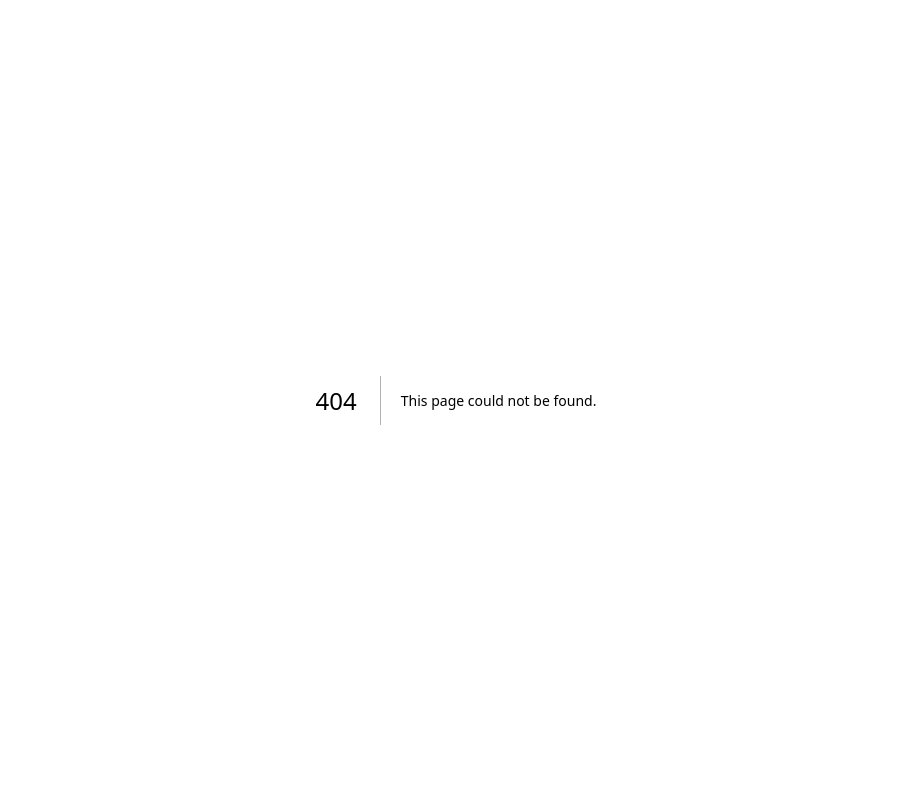
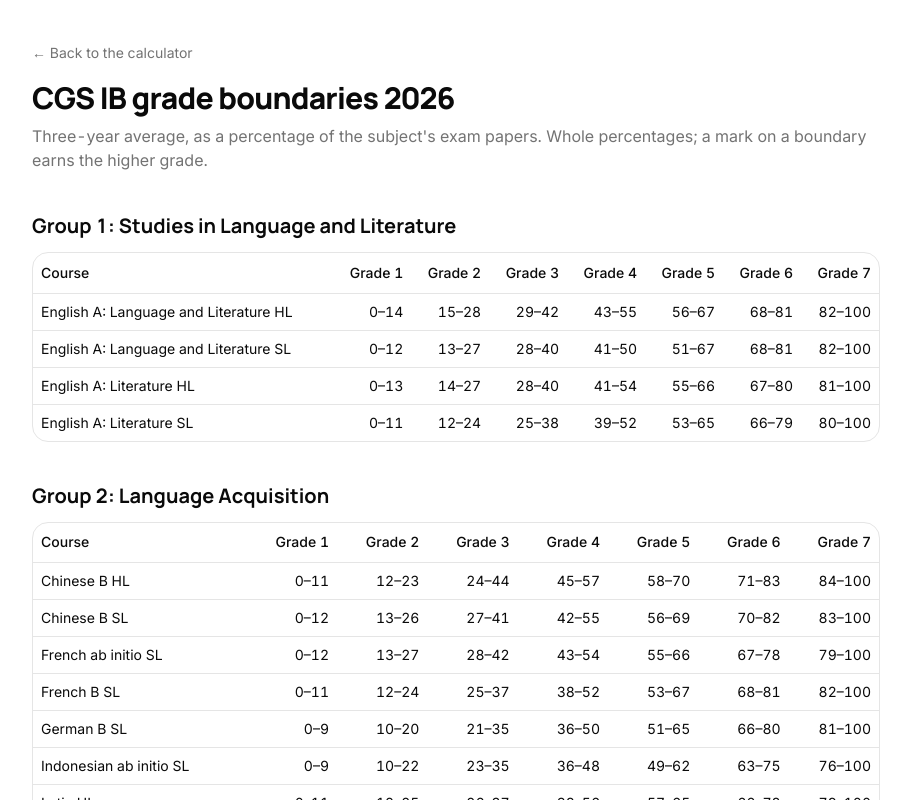
Before and after one commit to junlee-3/cgs-ibtrial-calc, a Next.js app: page /boundaries in a window 1280 px wide. Before the commit this address had no page. Shown: the top 800 px of the page, without its empty margins (184-1095 px from the left). Built offline with nearby package versions, Linux system fonts and the light colour scheme.

Commit message:
Add grade boundaries page
Co-Authored-By: Claude Fable 5 <noreply@anthropic.com>
Claude-Session: https://claude.ai/code/session_01Dfn27dVBEtGX22FpfCxNXH

```diff
--- /dev/null
+++ b/src/app/boundaries/page.tsx
@@ -0,0 +1,73 @@
+import type { Metadata } from 'next';
+import Link from 'next/link';
+import { Table, TableBody, TableCell, TableHead, TableHeader, TableRow } from '@/components/ui/table';
+import { BOUNDARIES, levelsFor } from '@/data/boundaries';
+import { GROUPS } from '@/data/groups';
+import { SUBJECTS } from '@/data/subjects';
+import type { SubjectId } from '@/data/types';
+
+export const metadata: Metadata = { title: 'Grade boundaries · CGS IB Trial Grade Calculator' };
+
+/** Each subject listed once, under its home group (ESS under Group 3, per the PDF's "3/4" row order). */
+const HOME_GROUP: Record<string, SubjectId[]> = {
+  g1: ['english-lal', 'english-lit'],
+  g2: ['chinese-b', 'french-ab', 'french-b', 'german-b', 'indonesian-ab', 'latin', 'spanish-ab'],
+  g3: ['business', 'economics', 'geography', 'global-politics', 'history', 'philosophy', 'psychology', 'ess'],
+  g4: ['biology', 'chemistry', 'computer-science', 'physics', 'sehs'],
+  g5: ['maths-aa', 'maths-ai'],
+  g6: ['music', 'theatre', 'visual-arts'],
+};
+
+function range(lower: number, next: number | undefined): string {
+  return next === undefined ? `${lower}–100` : `${lower}–${next - 1}`;
+}
+
+export default function BoundariesPage() {
+  return (
+    <main className="mx-auto w-full max-w-4xl px-4 pb-24 pt-10 sm:px-6">
+      <Link href="/" className="text-sm text-muted-foreground hover:text-foreground">
+        ← Back to the calculator
+      </Link>
+      <h1 className="mt-4 font-display text-3xl font-extrabold tracking-tight">CGS IB grade boundaries 2026</h1>
+      <p className="mt-2 text-muted-foreground">Three-year average, as a percentage of the subject&apos;s exam papers. Whole percentages; a mark on a boundary earns the higher grade.</p>
+      {GROUPS.map((g) => (
+        <section key={g.key} className="mt-10">
+          <h2 className="mb-3 font-display text-xl font-bold">{g.label}</h2>
+          <div className="overflow-x-auto rounded-2xl border border-border">
+            <Table>
+              <TableHeader>
+                <TableRow>
+                  <TableHead>Course</TableHead>
+                  {[1, 2, 3, 4, 5, 6, 7].map((n) => (
+                    <TableHead key={n} className="text-right">
+                      Grade {n}
+                    </TableHead>
+                  ))}
+                </TableRow>
+              </TableHeader>
+              <TableBody>
+                {HOME_GROUP[g.key].flatMap((id) =>
+                  [...levelsFor(id)].reverse().map((level) => {
+                    const b = BOUNDARIES[id][level]!;
+                    return (
+                      <TableRow key={`${id}-${level}`}>
+                        <TableCell className="whitespace-nowrap">
+                          {SUBJECTS[id].name} {level}
+                        </TableCell>
+                        {b.map((lower, i) => (
+                          <TableCell key={i} className="text-right">
+                            {range(lower, b[i + 1])}
+                          </TableCell>
+                        ))}
+                      </TableRow>
+                    );
+                  }),
+                )}
+              </TableBody>
+            </Table>
+          </div>
+        </section>
+      ))}
+    </main>
+  );
+}
```
